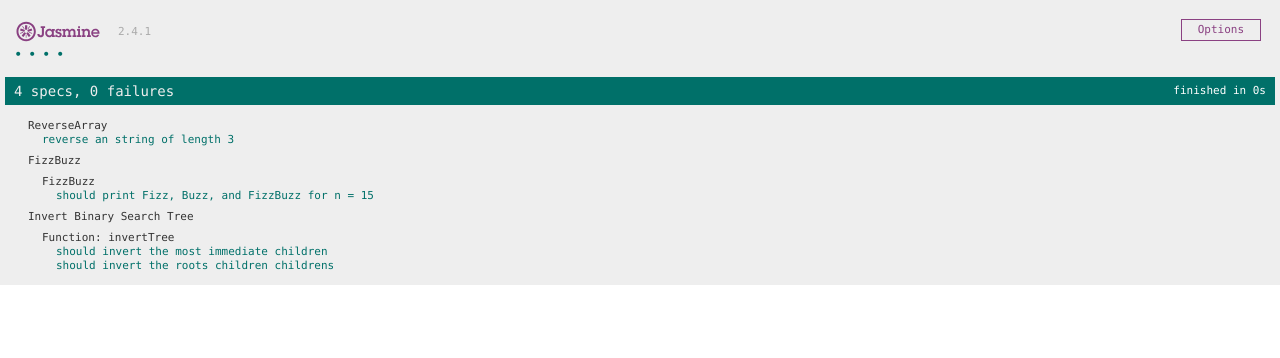
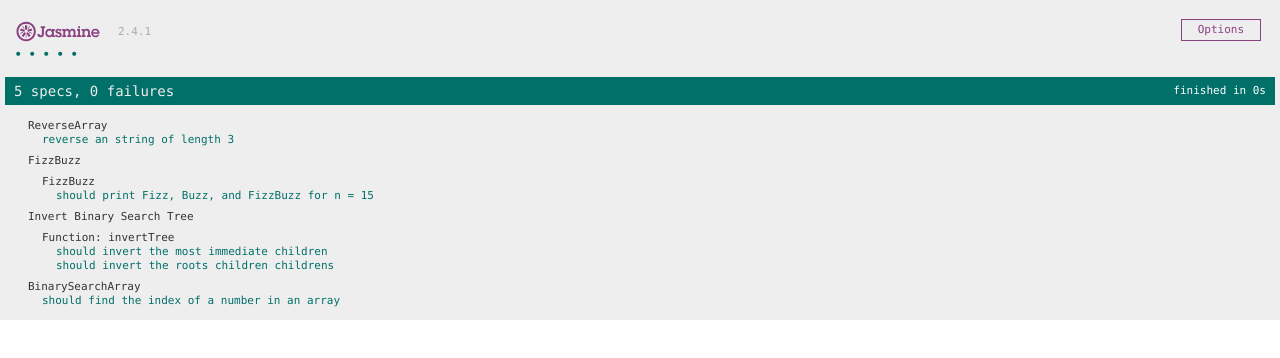
Before and after one commit to tksander/toy-problems, a website: page jasmine/SpecRunner.html in a window 1280 px wide. Drawn offline with Linux system fonts and the light colour scheme.

Commit message:
Completed binarySearchArray

```diff
--- a/jasmine/SpecRunner.html
+++ b/jasmine/SpecRunner.html
@@ -15,11 +15,13 @@
   <script src="src/reverse.js"></script>
   <script src="src/fizzBuzz.js"></script>
   <script src="src/invertBt.js"></script>
+  <script src="src/binarySearchArray.js"></script>
 
   <!-- include spec files here... -->
   <script src="spec/reverse.spec.js"></script>
   <script src="spec/fizzBuzz.spec.js"></script>
   <script src="spec/invertBt.spec.js"></script>
+  <script src="spec/binarySearchArray.spec.js"></script>
 
 </head>
 
--- /dev/null
+++ b/jasmine/spec/binarySearchArray.spec.js
@@ -0,0 +1,16 @@
+/*
+ * Given a sorted array, find the index of an element
+ * using a binary search algorithm.
+ *
+ * Example usage:
+ *
+ * var index = binarySearch([1, 2, 3, 4, 5], 4);
+ * console.log(index); // 3
+ */
+
+describe("BinarySearchArray", function() {
+  it("should find the index of a number in an array", function() {
+    var arr = [1,2,3,4,5]
+   expect(binarySearch(arr, 4)).toEqual(3);
+  });
+});
--- /dev/null
+++ b/jasmine/src/binarySearchArray.js
@@ -0,0 +1,33 @@
+/*
+ * Given a sorted array, find the index of an element
+ * using a binary search algorithm.
+ *
+ * Example usage:
+ *
+ * var index = binarySearch([1, 2, 3, 4, 5], 4);
+ * console.log(index); // 3
+ */
+
+var binarySearch = function(originalArray, target) {
+  if (originalArray.length === 0) {
+      console.log('Error: empty array');
+      return;
+  }
+  var searchRecurse = function(innerArray, indexShift) {
+    console.log(innerArray, indexShift)
+    if (innerArray.length === 0) {
+        console.log('Sorry, number: ' + target + ' not found.');
+        return;
+    }
+    var currentIndex = Math.floor(innerArray.length / 2);
+    var currentNum = innerArray[currentIndex];
+    if (currentNum === target) {
+        return currentIndex + indexShift;
+    } else if (currentNum > target) {
+        return searchRecurse(innerArray.slice(0, currentIndex), currentIndex + indexShift);
+    } else {
+        return searchRecurse(innerArray.slice(currentIndex + 1), currentIndex + indexShift);
+    }
+  }
+  return searchRecurse(originalArray, 0);
+}
```
